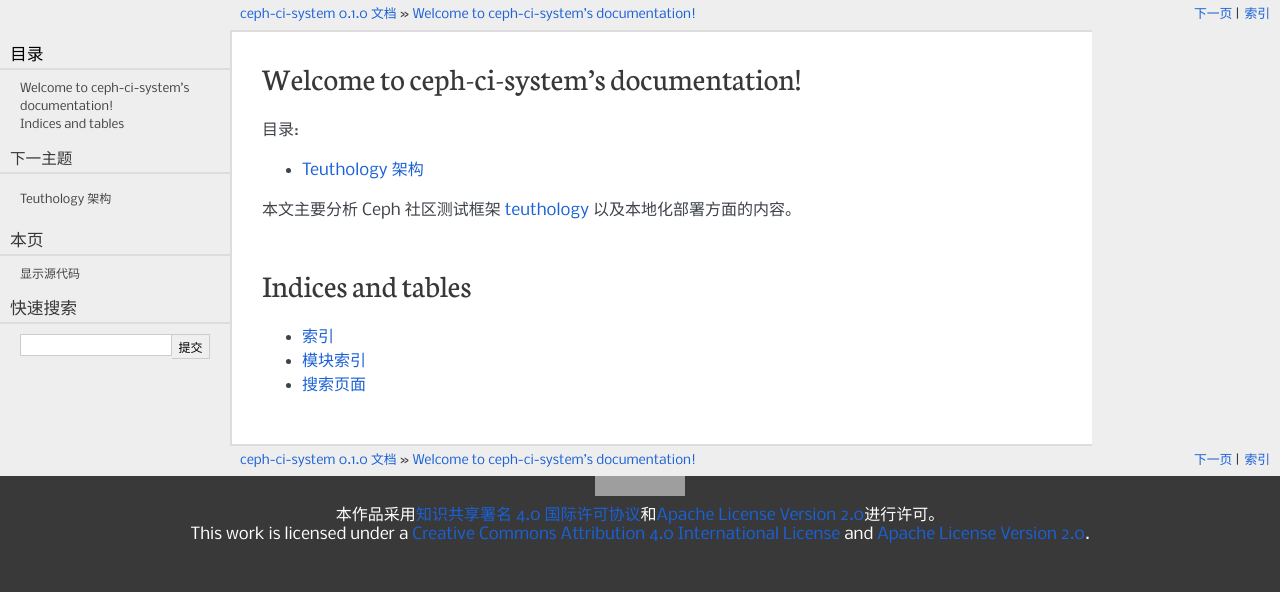
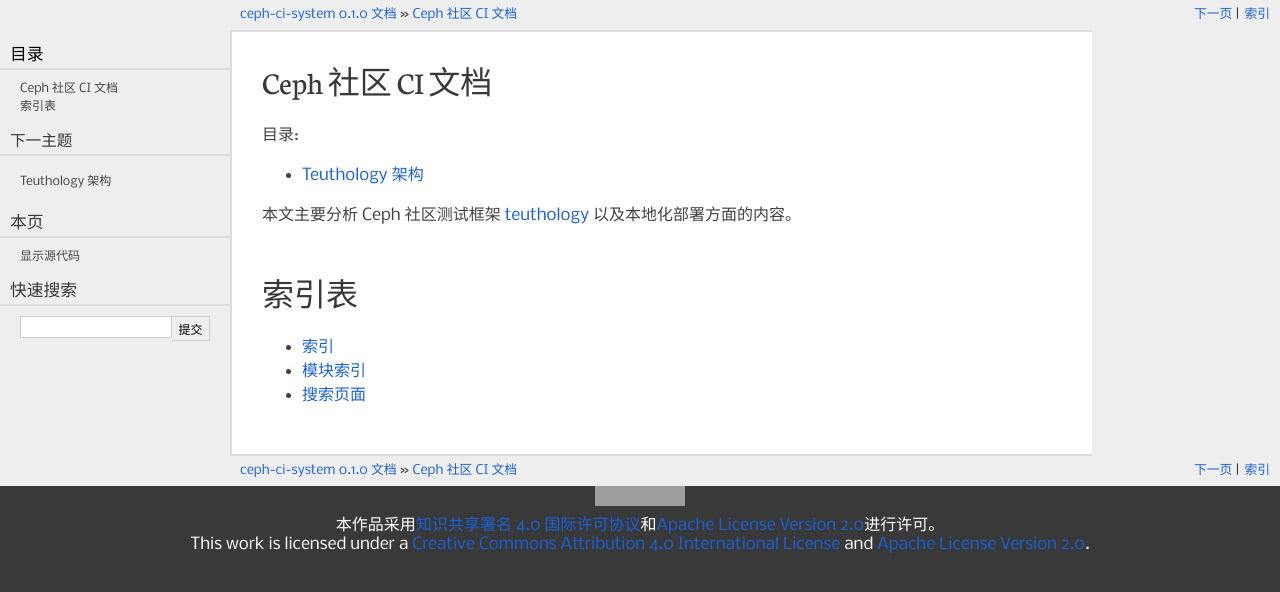
Before and after one commit to angeiv/ceph-ci-system-docs, a Sphinx documentation site: the page built from source/index.rst, in a window 1280 px wide. Shown: the top 592 px of the page. Built offline with Sphinx 7.4.7, drawn with Linux system fonts in a browser that asks for light colours; formulas are drawn with MathJax 3; grey boxes are pictures that could not be loaded.

Commit message:
Update translation

```diff
--- a/source/index.rst
+++ b/source/index.rst
@@ -18,8 +18,8 @@
    You can adapt this file completely to your liking, but it should at least
    contain the root `toctree` directive.
 
-Welcome to ceph-ci-system's documentation!
-==========================================
+Ceph 社区 CI 文档
+=================
 
 .. toctree::
    :maxdepth: 2
@@ -30,8 +30,8 @@
 本文主要分析 Ceph 社区测试框架 `teuthology <http://docs.ceph.com/teuthology/docs/README.html>`_
 以及本地化部署方面的内容。
 
-Indices and tables
-==================
+索引表
+======
 
 * :ref:`genindex`
 * :ref:`modindex`
```
Also changed, not shown: 1 other file.
